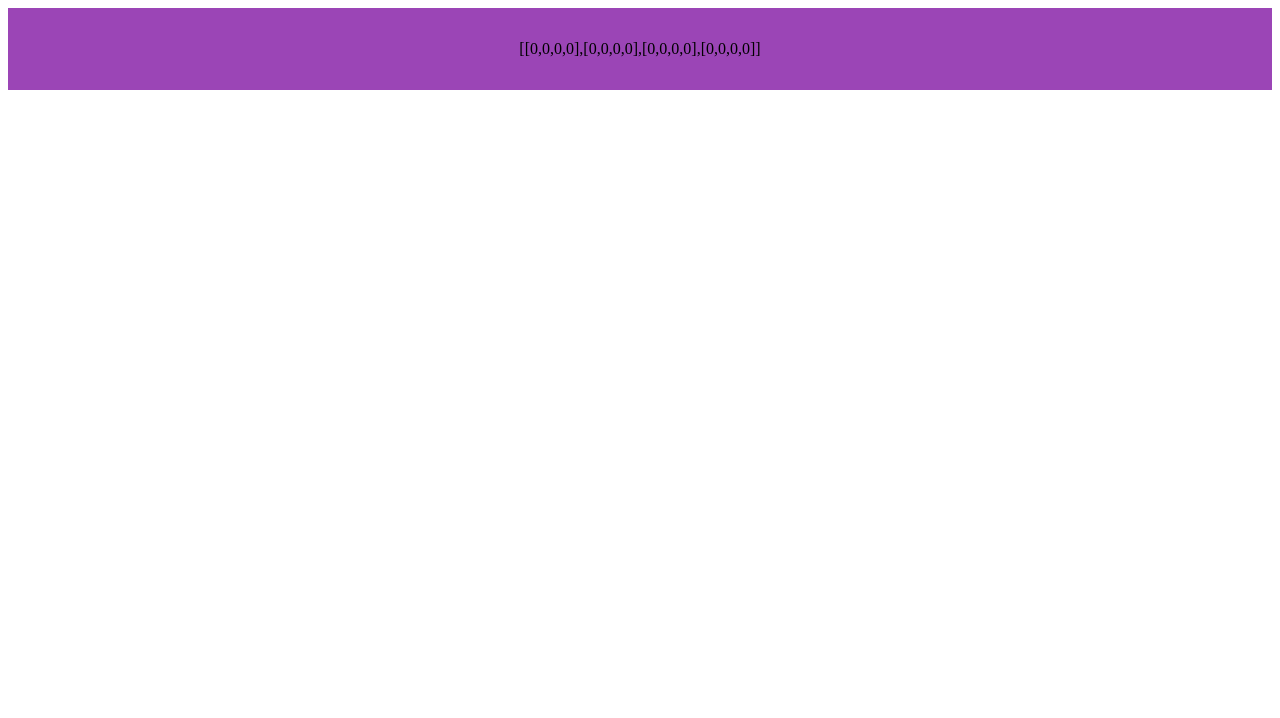
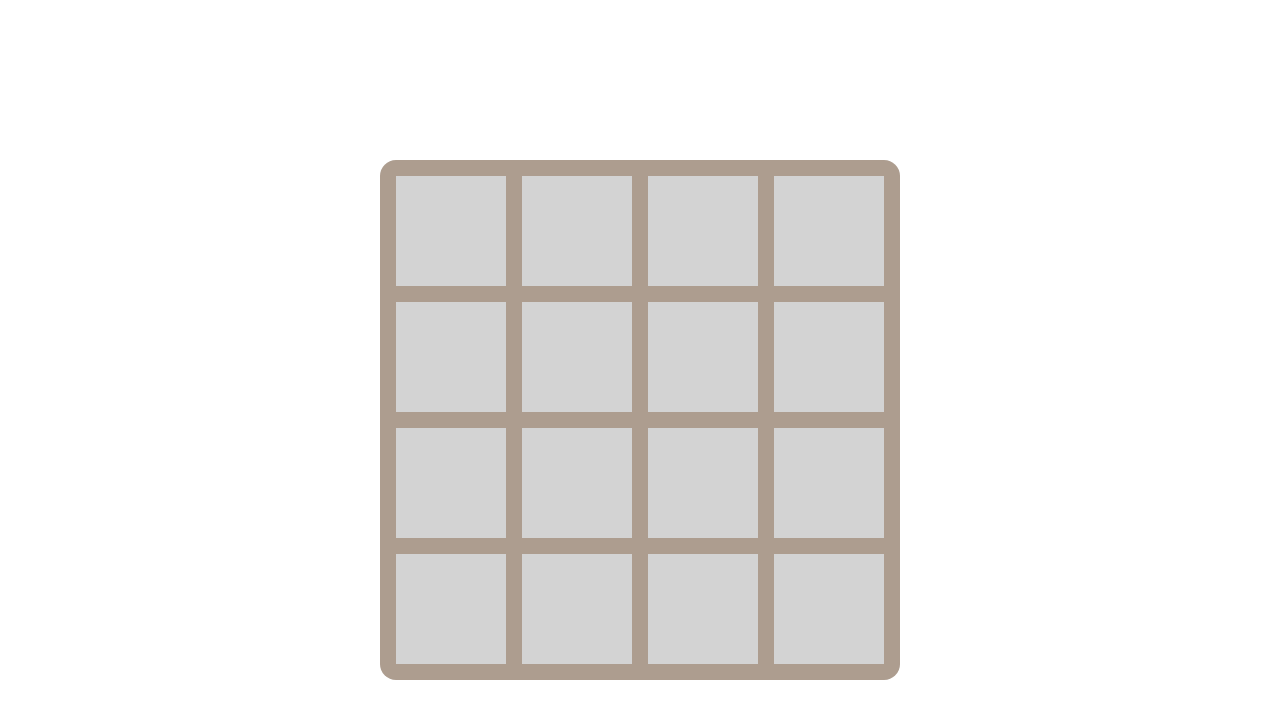
Before and after one commit to anatolii-pyroh/2048-game, a React (Vite) app: page / in a window 1280 px wide. Shown: the top 718 px of the page. Built offline with nearby package versions, Linux system fonts and the light colour scheme.

Commit message:
add rows and columns style

```diff
--- a/index.html
+++ b/index.html
@@ -3,8 +3,16 @@
   <head>
     <meta charset="UTF-8" />
     <link rel="icon" type="image/svg+xml" href="/vite.svg" />
+    <link
+      rel="stylesheet"
+      href="https://fonts.googleapis.com/css?family=Roboto:300,400,500,700&display=swap"
+    />
+    <link
+      rel="stylesheet"
+      href="https://fonts.googleapis.com/icon?family=Material+Icons"
+    />
     <meta name="viewport" content="width=device-width, initial-scale=1.0" />
-    <title>Vite + React</title>
+    <title>2048</title>
   </head>
   <body>
     <div id="root"></div>
--- a/package.json
+++ b/package.json
@@ -9,6 +9,9 @@
     "preview": "vite preview"
   },
   "dependencies": {
+    "@emotion/react": "^11.10.4",
+    "@emotion/styled": "^11.10.4",
+    "@mui/material": "^5.10.3",
     "@reduxjs/toolkit": "^1.8.5",
     "lodash.clonedeep": "^4.5.0",
     "react": "^18.2.0",
--- a/src/App.css
+++ b/src/App.css
@@ -1,7 +1,6 @@
-#root {
-  max-width: 1280px;
-  margin: 0 auto;
-  padding: 2rem;
-  text-align: center;
-  background-color: rgb(155, 69, 182);
+body {
+  font-family: "Roboto", "Arial" !important;
 }
+.App {
+  margin-top: 10rem;
+}
--- a/src/App.jsx
+++ b/src/App.jsx
@@ -1,10 +1,15 @@
-import { useState } from "react";
+import "./App.css";
+import { Box, Container } from "@mui/material";
 import { useDispatch, useSelector } from "react-redux";
-import "./App.css";
+import Cells from "./components/Cells";
 
 function App() {
   const data = useSelector((state) => state.gameData.cells);
-  return <div className='App'>{JSON.stringify(data)}</div>;
+  return (
+    <Container maxWidth='sm' className='App'>
+      <Cells />
+    </Container>
+  );
 }
 
 export default App;
--- /dev/null
+++ b/src/components/Block.jsx
@@ -0,0 +1,23 @@
+import { Box } from "@mui/material";
+import React from "react";
+
+const Block = ({ number }) => {
+  const style = {
+    blockStyle: {
+      height: "110px",
+      width: "110px",
+      background: "lightgray",
+      margin: "0.5rem",
+      display: "flex",
+      justifyContent: "center",
+      alignItems: "center",
+      fontSize: "55px",
+      fontWeight: 800,
+      color: "black",
+    },
+  };
+  const { blockStyle } = style;
+  return <Box sx={{ ...blockStyle }}>{number === 0 ? "" : number}</Box>;
+};
+
+export default Block;
--- /dev/null
+++ b/src/components/Cells.jsx
@@ -0,0 +1,29 @@
+import { Box } from "@mui/material";
+import React from "react";
+import { useSelector } from "react-redux";
+import Block from "./Block";
+
+const Cells = () => {
+  const data = useSelector((state) => state.gameData.cells);
+  return (
+    <Box
+      sx={{
+        backgroundColor: "#AD9D8F",
+        width: "max-content",
+        margin: "auto",
+        padding: "0.5rem",
+        borderRadius: "1rem"
+      }}
+    >
+      {data.map((row, rowIndex) => (
+        <Box key={rowIndex} sx={{ display: "flex"}}>
+          {row.map((digit, digitIndex) => (
+            <Block number={digit} key={digitIndex} />
+          ))}
+        </Box>
+      ))}
+    </Box>
+  );
+};
+
+export default Cells;
```
Also changed, not shown: 1 other file (tests, documents, lock files or other folders).
